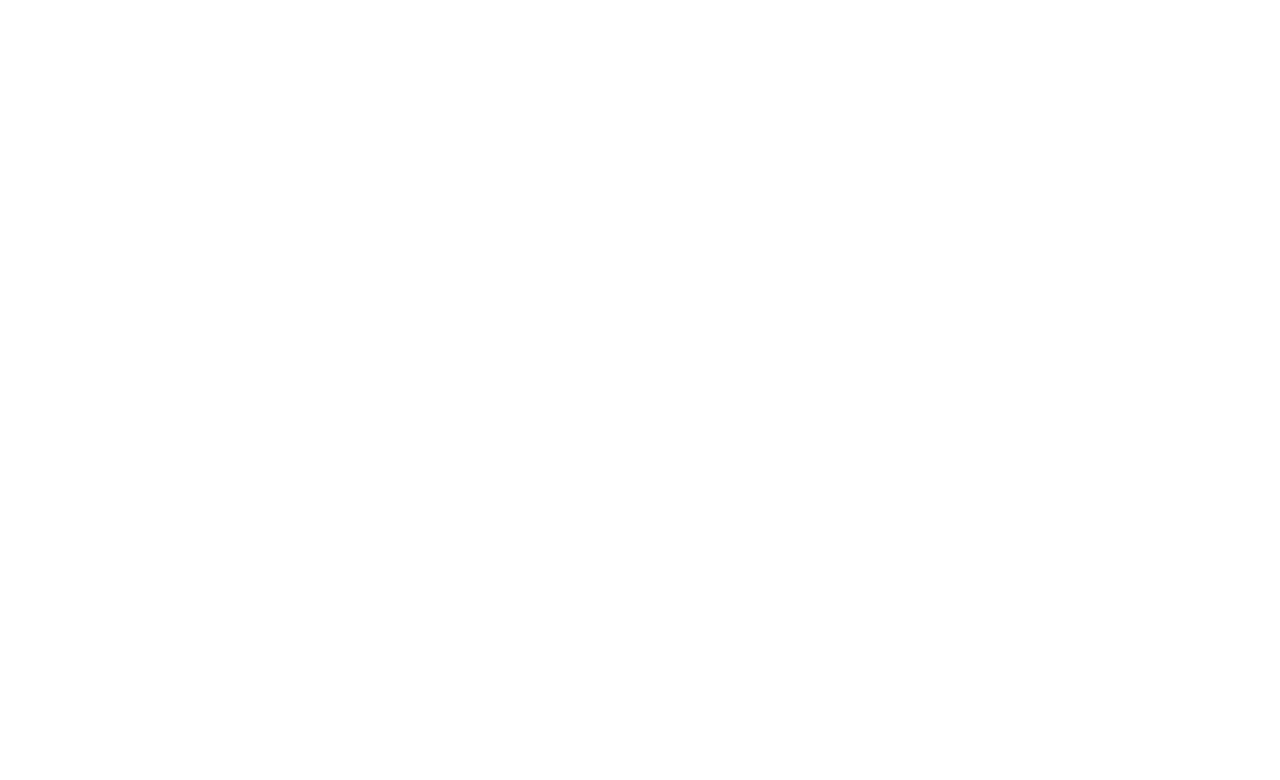
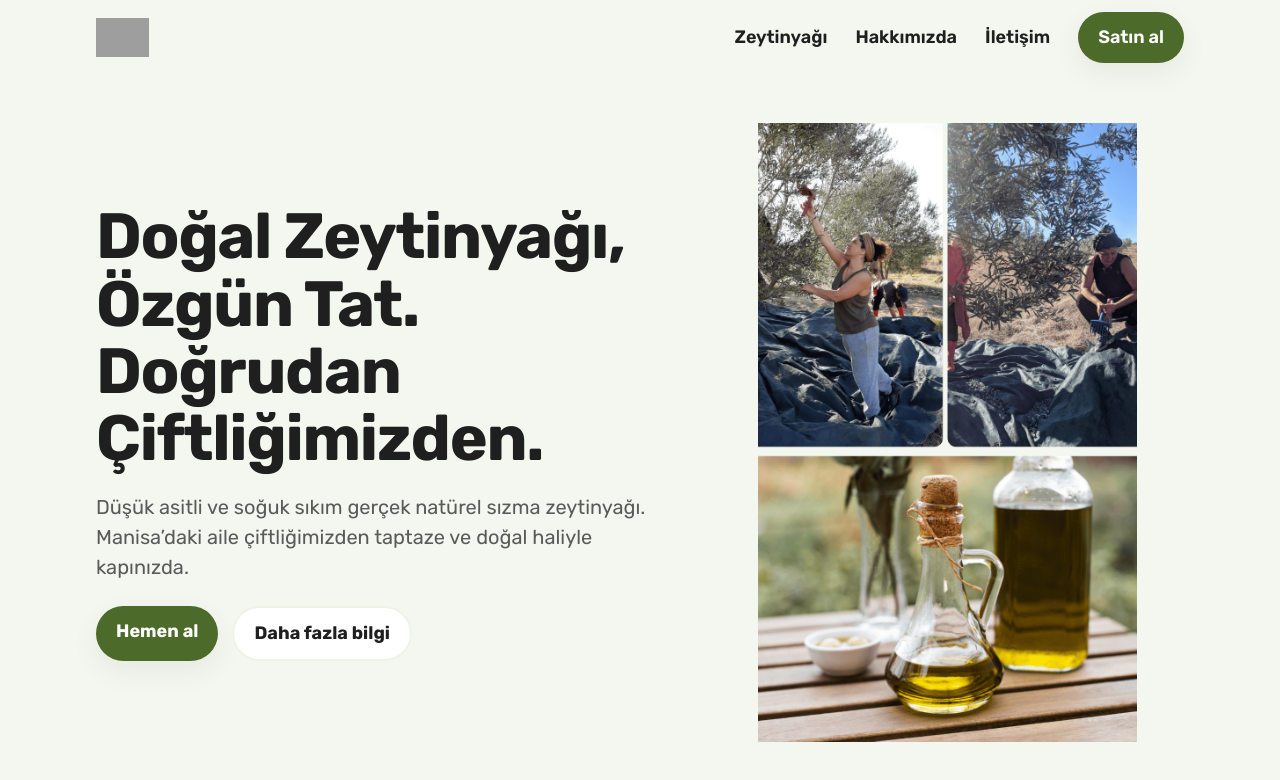
Before and after one commit to ezgikardes/zeydem, a React (Vite) app: page / in a window 1280 px wide. Shown: the top 780 px of the page. Built offline with nearby package versions, Linux system fonts and the light colour scheme; grey boxes are pictures that could not be loaded.

Commit message:
add Header and Hero components, update styles

```diff
--- a/index.html
+++ b/index.html
@@ -1,9 +1,14 @@
 <!DOCTYPE html>
-<html lang="en">
+<html lang="tr">
   <head>
     <meta charset="UTF-8" />
     <link />
     <meta name="viewport" content="width=device-width, initial-scale=1.0" />
+    <link rel="preconnect" href="https://fonts.googleapis.com" />
+    <link rel="preconnect" href="https://fonts.gstatic.com" crossorigin />
+    <link
+      href="https://fonts.googleapis.com/css2?family=Rubik:ital,wght@0,300..900;1,300..900&display=swap"
+      rel="stylesheet" />
     <title>Vite + React</title>
   </head>
   <body>
--- a/src/App.jsx
+++ b/src/App.jsx
@@ -1,9 +1,12 @@
+import Header from "./components/Header/Header"
+import Hero from "./pages/home/Hero"
 
 function App() {
 
   return (
     <>
-
+      <Header />
+      <Hero />
     </>
   )
 }
--- /dev/null
+++ b/src/components/Header/Header.jsx
@@ -0,0 +1,24 @@
+
+import darkLogo from "../../assets/logos/zeydem-logo.png"
+
+function Header() {
+    return (
+        <header className="site-header">
+            <div className="container navbar">
+                <a href="#" className="brand" aria-label="Zeydem Ana Sayfa">
+                    <img alt="Zeydem" src={darkLogo} />
+                </a>
+
+
+                <nav className="nav" aria-label="Ana gezinme">
+                    <a href="#zeytinyagi">Zeytinyağı</a>
+                    <a href="#hakkimizda">Hakkımızda</a>
+                    <a href="#iletisim">İletişim</a>
+                    <a href="#satinal" className="btn nav-btn">Satın al</a>
+                </nav>
+            </div>
+        </header>
+    )
+}
+
+export default Header
--- a/src/index.css
+++ b/src/index.css
@@ -0,0 +1,213 @@
+/* ===========================
+   Global Reset + Temel Değerler
+   =========================== */
+*,
+*::before,
+*::after {
+  box-sizing: border-box;
+  text-decoration: none;
+}
+
+html,
+body,
+#root {
+  height: 100%;
+}
+
+html {
+  -webkit-text-size-adjust: 100%;
+}
+
+body {
+  margin: 0;
+  font-family: "Rubik", sans-serif;
+  font-size: 18px;
+  line-height: 1.5;
+  color: #262626;
+  background: #f4f7ef;
+  -webkit-font-smoothing: antialiased;
+  text-rendering: optimizeLegibility;
+}
+
+/* Odak görünürlüğü */
+:focus-visible {
+  outline: 3px solid #8fbf26;
+  outline-offset: 2px;
+}
+
+/* Animasyonları tercih etmeyenler için */
+@media (prefers-reduced-motion: reduce) {
+  * {
+    animation-duration: 0.01ms !important;
+    animation-iteration-count: 1 !important;
+    transition-duration: 0.01ms !important;
+    scroll-behavior: auto !important;
+  }
+}
+
+/* ===========================
+   Tasarım Değişkenleri
+   =========================== */
+:root {
+  --side-gap: clamp(16px, 5vw, 56px);
+  --max-w: 1200px;
+  --section-gap: clamp(40px, 9vw, 96px);
+
+  --brand: #4c6b2a;
+  --brand-2: #8fbf26;
+  --ink: #1f1f1f;
+  --muted: #5a5a5a;
+  --surface: #ffffff;
+  --surface-2: #eef3e6;
+  --shadow: 0 10px 30px rgba(0, 0, 0, 0.06);
+  --radius: 16px;
+}
+
+/* ===========================
+   Kapsayıcı
+   =========================== */
+.container {
+  max-width: var(--max-w);
+  margin-inline: auto;
+  padding-inline: var(--side-gap);
+  width: 100%;
+}
+
+section {
+  padding-block: var(--section-gap);
+}
+
+/* ===========================
+   Üst Menü
+   =========================== */
+.site-header {
+  position: sticky;
+  top: 0;
+  z-index: 50;
+  background: #f4f7ef;
+}
+
+.navbar {
+  display: flex;
+  align-items: center;
+  justify-content: space-between;
+  gap: 20px;
+  min-height: 72px;
+  padding-block: 12px;
+}
+
+.brand {
+  display: inline-flex;
+  align-items: center;
+  gap: 12px;
+  font-weight: 700;
+  font-size: 22px;
+  color: var(--brand);
+  text-decoration: none;
+}
+
+.brand img {
+  display: block;
+  height: 40px;
+  width: auto;
+  object-fit: contain;
+}
+
+.nav {
+  display: flex;
+  align-items: center;
+  gap: clamp(12px, 3vw, 28px);
+}
+
+.nav a {
+  color: var(--ink);
+  text-decoration: none;
+  font-weight: 600;
+}
+
+.nav .nav-btn {
+  color: var(--surface);
+}
+
+/* ===========================
+   Button
+   =========================== */
+.btn {
+  appearance: none;
+  border: 0;
+  cursor: pointer;
+  font-weight: 700;
+  border-radius: 999px;
+  padding: 12px 20px;
+  transition: transform 0.12s ease, box-shadow 0.12s ease, background 0.12s ease;
+  box-shadow: var(--shadow);
+  background: var(--brand);
+  color: #fff;
+}
+
+.btn:hover {
+  transform: translateY(-1px);
+}
+.btn:active {
+  transform: translateY(0);
+}
+
+.btn.outline {
+  background: #fff;
+  color: var(--ink);
+  border: 2px solid var(--surface-2);
+  box-shadow: none;
+}
+.btn.outline:hover {
+  border-color: var(--brand-2);
+}
+
+/* ===========================
+   Hero
+   =========================== */
+.hero {
+  padding-top: clamp(24px, 6vw, 48px);
+}
+
+.hero-grid {
+  display: grid;
+  grid-template-columns: 1.1fr 0.9fr;
+  gap: clamp(20px, 5vw, 36px);
+  align-items: center;
+}
+
+@media (max-width: 960px) {
+  .hero-grid {
+    grid-template-columns: 1fr;
+  }
+}
+
+h1 {
+  margin: 0 0 14px 0;
+  font-size: clamp(36px, 6.2vw, 64px);
+  line-height: 1.05;
+  letter-spacing: -0.02em;
+  color: var(--ink);
+}
+
+.lead {
+  font-size: clamp(16px, 2.4vw, 20px);
+  color: var(--muted);
+  max-width: 60ch;
+}
+
+.hero-actions {
+  display: flex;
+  flex-wrap: wrap;
+  gap: 14px;
+  margin-top: 24px;
+}
+
+/* görsel */
+.img-large > img {
+  width: 80%;
+  height: auto;
+  margin: 0 auto;
+  display: block;
+  object-fit: contain;
+}
--- /dev/null
+++ b/src/pages/home/Hero.jsx
@@ -0,0 +1,36 @@
+import hero from "../../assets/hero-images/hero.png"
+
+function Hero() {
+    return (
+        <section className="hero" id="zeytinyagi">
+            <div className="container hero-grid">
+                {/* Sol sütun: metin */}
+                <div>
+                    <h1>
+                        Doğal Zeytinyağı, <br /> Özgün Tat. <br /> Doğrudan Çiftliğimizden.
+                    </h1>
+                    <p className="lead">
+                        Düşük asitli ve soğuk sıkım gerçek natürel sızma zeytinyağı. Manisa’daki aile
+                        çiftliğimizden taptaze ve doğal haliyle kapınızda.
+                    </p>
+
+
+                    <div className="hero-actions">
+                        <a href="#satinal" className="btn">Hemen al</a>
+                        <a href="#hakkimizda" className="btn outline">Daha fazla bilgi</a>
+                    </div>
+                </div>
+
+
+                {/* Sağ sütun: görsel yerleşimi */}
+                <div>
+                    <div className="img-large">
+                        <img src={hero} />
+                    </div>
+                </div>
+            </div>
+        </section>
+    )
+}
+
+export default Hero
```
